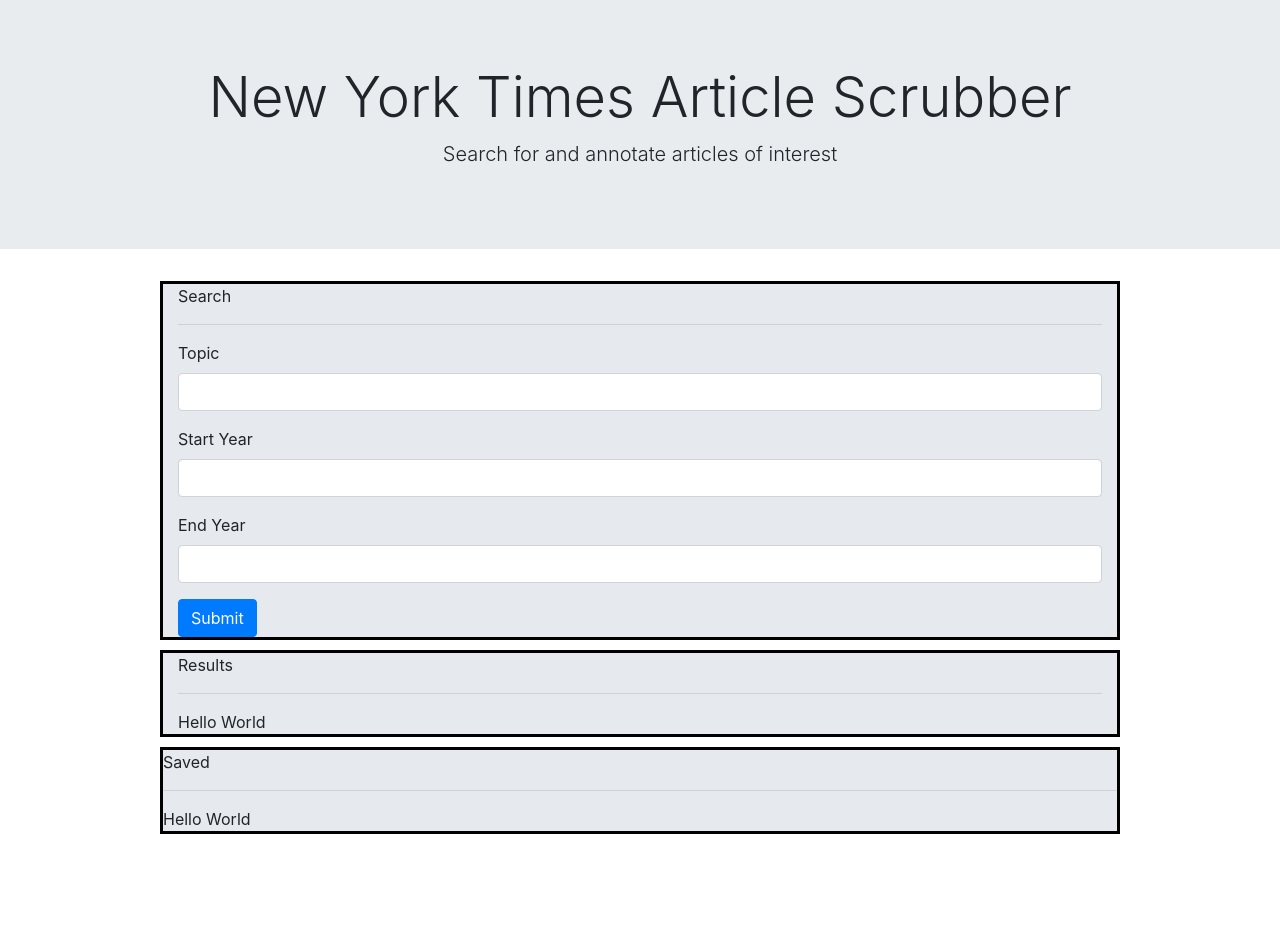
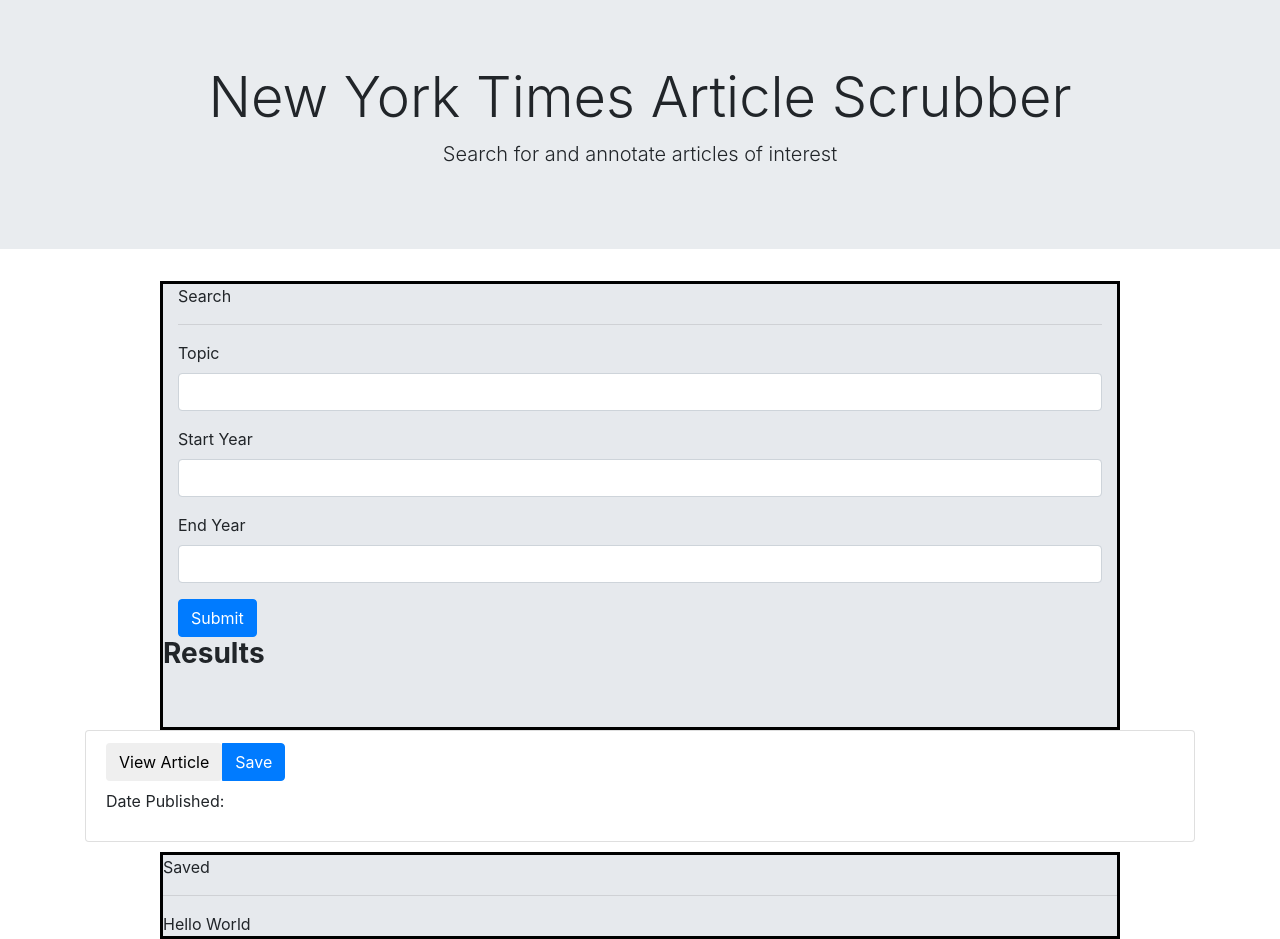
Before and after one commit to acastelan21/React-NYT-Web-App, a React (Create React App) app in the folder client/: page / in a window 1280 px wide. Before the commit the page ends 834 px from the top, so only its background shows below. Built offline with nearby package versions, Linux system fonts and the light colour scheme.

Commit message:
got articles to display but in wrong section

```diff
--- a/client/src/App.js
+++ b/client/src/App.js
@@ -6,6 +6,7 @@
 import Saved from "./components/Saved";
 import API from "./utils/API";
 class App extends Component {
+
   state ={
     topic:"",
     startYear:"",
@@ -31,34 +32,45 @@
     event.preventDefault();
 
 
-    API.searchNYT(this.state.topic, this.state.startYear,this.state.endYear)
+    API.searchNYT(this.state.topic, this.state.startYear, this.state.endYear)
 
       .then((res)=>{
-        if (res){
-      console.log("working");
-        };
+        this.setState({articles:res.data.response.docs});
+        console.log(this.state.articles);
     });
+  }
+  renderArticles = () => {
+    return this.state.articles.map(article =>(
+      <Results
+      _id={article._id}
+      key={article._id}
+      title={article.headline.main}
+      date={article.pub_date}
+      url={article.web_url}
+      />
+    ));
   }
 
   render() {
     return (
       <Wrapper>
-        <Header>
+        <Header/>
 
-        </Header>
+
         <Search
         handleTopicChange ={this.handleTopicChange}
         handleStartYearChange={this.handleStartYearChange}
         handleEndYearChange={this.handleEndYearChange}
         handleFormSubmit = {this.handleFormSubmit}
+        renderArticles = {this.renderArticles()}
         />
-        <Results>
+        <Results/>
 
-        </Results>
-        <Saved>
 
-        </Saved>
+       <Saved/>
+
       </Wrapper>
+
     );
   }
 }
--- a/client/src/components/Results/Results.js
+++ b/client/src/components/Results/Results.js
@@ -1,14 +1,31 @@
 import React from "react";
 import "./Results.css";
 
+
 const Results = props =>
-    <div className ="results-container">
-         <div className="row"></div>
-            <div className="col"> Results<hr/> </div>
+  // <div>
+  //   <h4>{props.title}</h4>
+  //   <p>Publish Date & Time: {props.date}</p>
+  //   <a href={props.url} target="_blank">Link To Article</a>
+  //   <button onClick={() => props.handleSaveButton(props._id)}>Save</button>
+  // </div>
+  <div className="container">
+    <li className="list-group-item">
+      <h4>
+        <span>
+          <em>{props.title}</em>
+        </span>
+        <span className="btn-group pull-right">
+          <a href={props.url} target="_blank">
+            <button className="btn btn-default ">View Article</button>
+          </a>
+          <button className="btn btn-primary" onClick={() => props.handleSaveButton(props._id)}>Save</button>
+        </span>
+      </h4>
+      <p>Date Published: {props.date}</p>
+    </li>
+  </div>
 
-        <div className="row"></div>
-            <div className="col"> Hello World</div>
-    </div>;
 
 
 export default Results;
--- a/client/src/components/Search/Search.js
+++ b/client/src/components/Search/Search.js
@@ -24,7 +24,27 @@
             </form>
 
             </div>
-     </div>
+
+            <div className="row">
+      <div className="col-lg-12">
+        <div className="panel panel-primary">
+          <div className="panel-heading">
+            <h3 className="panel-title">
+              <strong>
+                <i className="fa fa-newspaper-o" aria-hidden="true"></i> Results
+              </strong>
+            </h3>
+          </div>
+          <div className="panel-body">
+            {props.renderArticles}
+          </div>
+        </div>
+      </div>
+    </div>
+    <br/><br/>
+  </div>
+
+
 
 
 
--- a/client/src/utils/API.js
+++ b/client/src/utils/API.js
@@ -1,5 +1,5 @@
 import axios from "axios";
-console.log("I imported")
+
 
 const API = {
     searchNYT : function(topic, startYear, endYear) {
```
Also changed, not shown: client/src/pages/Saved/Saved.js (+15 -0 lines).
